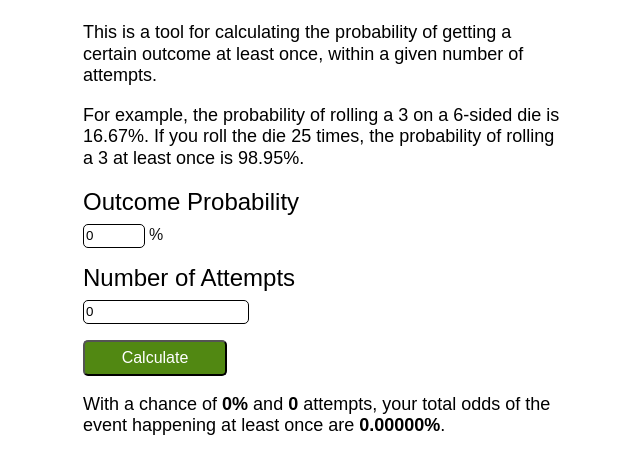
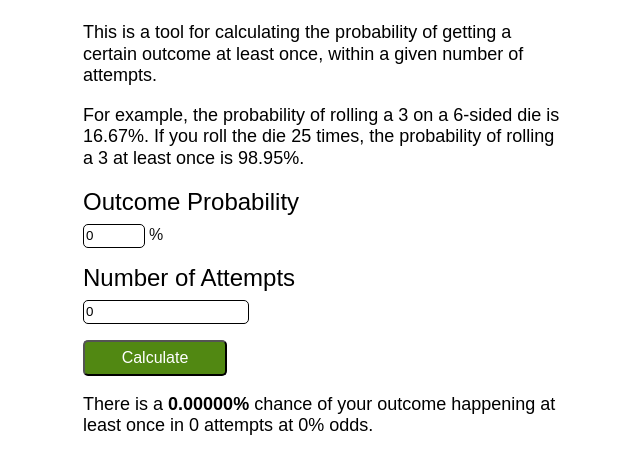
Before and after one commit to PeterBreen/probabilitycalc, a React (Create React App) app: page / in a window 1280 px wide. Both pictures are taken after a click on the input "Calculate". Shown: the top 474 px of the page, without its empty margins (317-957 px from the left). Built offline with nearby package versions, Linux system fonts and the light colour scheme.

Commit message:
revise output text for clarity per spec

```diff
--- a/src/Output.js
+++ b/src/Output.js
@@ -11,7 +11,7 @@ class Output extends Component {
   render() {
     return (
       <div className="Output">
-      <p>With a chance of <strong>{this.props.probability}%</strong> and <strong>{this.props.attempts}</strong> attempts, your total odds of the event happening at least once are <strong>{this.props.calculated}%</strong>.</p>
+        <p>There is a <strong>{this.props.calculated}%</strong> chance of your outcome happening at least once in {this.props.attempts} attempts at {this.props.probability}% odds.</p>
       </div>
     )}
   };
```
